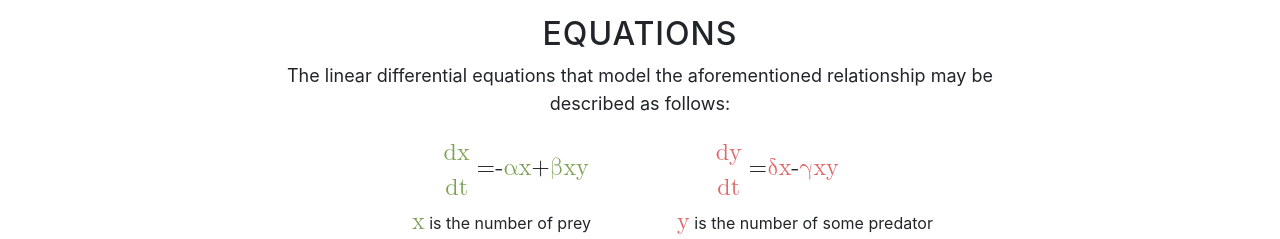
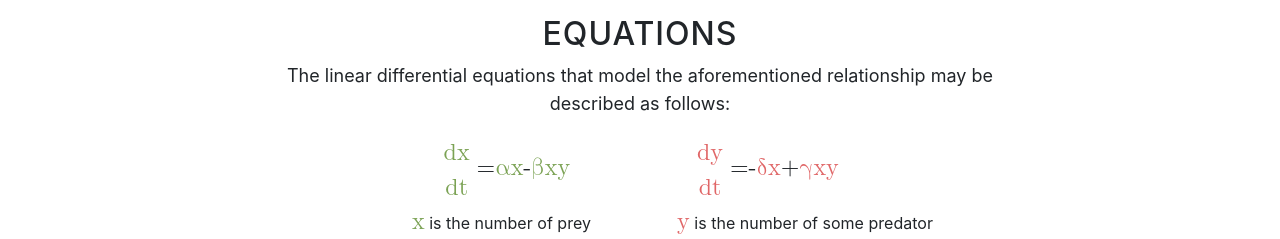
Before and after one commit to predatorprey/predatorprey.github.io, a website with bundled scripts: page index.html in a window 1280 px wide. Shown: the part 3536-3775 px from the top of the page. Built offline with nearby package versions, Linux system fonts and the light colour scheme.

Commit message:
Update index.html
fixed signs for preadtor/prey differentials

```diff
--- a/index.html
+++ b/index.html
@@ -130,7 +130,7 @@
     <span class="fdn mathfont">dt</span>
   </div>
 
-  <p class="mathfont">=-<span style="color:#7ba254">&alpha;x</span>+<span style="color:#7ba254">&beta;xy</span></p>
+  <p class="mathfont">=<span style="color:#7ba254">&alpha;x</span>-<span style="color:#7ba254">&beta;xy</span></p>
 <!-- <span> -->
   <div class="fraction" style="padding-left:5em;color:#e06667">
 <span class="fup mathfont">dy</span>
@@ -138,7 +138,7 @@
 <span class="fdn mathfont">dt</span>
 </div>
 
-<p class="mathfont">=<span style="color:#e06667">&delta;x</span>-<span style="color:#e06667">&gamma;xy</span></p>
+<p class="mathfont">=-<span style="color:#e06667">&delta;x</span>+<span style="color:#e06667">&gamma;xy</span></p>
 <br>
 <div class="fraction" style="font-size:16px;">
 <span style="display:inline-block;padding-left:10%;"><span class="mathfont" style="color:#7ba254">x</span> is the number of prey</span>
```
